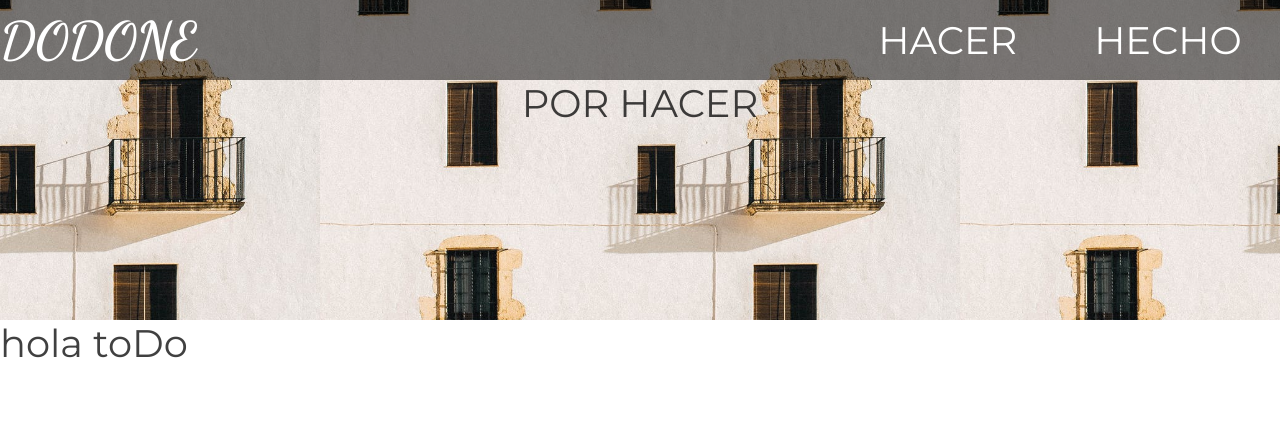
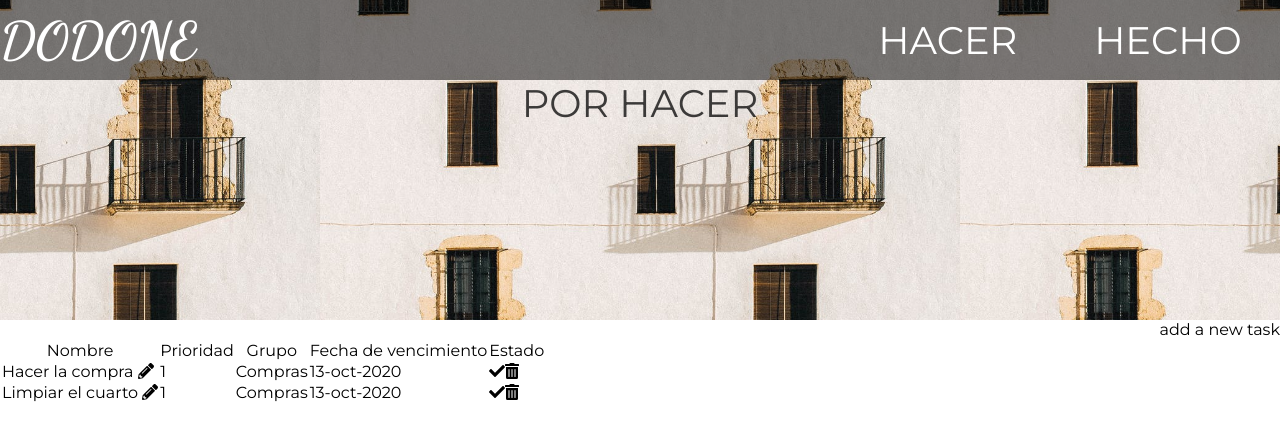
Before and after one commit to Anpemo/DODONE, a React (Create React App) app in the folder frontend/: page / in a window 1280 px wide. Shown: the top 440 px of the page. Built offline with nearby package versions, Linux system fonts and the light colour scheme.

Commit message:
Create todo table

```diff
--- a/frontend/package.json
+++ b/frontend/package.json
@@ -3,6 +3,10 @@
   "version": "0.1.0",
   "private": true,
   "dependencies": {
+    "@fortawesome/fontawesome-svg-core": "^1.2.35",
+    "@fortawesome/free-brands-svg-icons": "^5.15.3",
+    "@fortawesome/free-solid-svg-icons": "^5.15.3",
+    "@fortawesome/react-fontawesome": "^0.1.14",
     "@testing-library/jest-dom": "^5.11.4",
     "@testing-library/react": "^11.1.0",
     "@testing-library/user-event": "^12.1.10",
@@ -13,6 +17,7 @@
     "react-redux": "^7.2.4",
     "react-router-dom": "^5.2.0",
     "react-scripts": "4.0.3",
+    "react-table": "^7.7.0",
     "web-vitals": "^1.0.1"
   },
   "scripts": {
--- a/frontend/src/Screens/ToDo/index.jsx
+++ b/frontend/src/Screens/ToDo/index.jsx
@@ -1,11 +1,122 @@
+/* eslint-disable react/jsx-props-no-spreading */
+//  faTrashAlt, faCheck,
 import React from 'react';
+import './toDo.css';
+import { FontAwesomeIcon } from '@fortawesome/react-fontawesome';
+import { faTrashAlt, faCheck, faPencilAlt } from '@fortawesome/free-solid-svg-icons';
+import { useTable } from 'react-table';
 import Header from '../../Components/Header';
 
 export default function ToDo() {
+  const data = React.useMemo(() => [
+    {
+      name: 'Hacer la compra',
+      priority: 1,
+      class: 'Compras',
+      vencimiento: '13-oct-2020',
+      state: ''
+    },
+    {
+      name: 'Limpiar el cuarto',
+      priority: 1,
+      class: 'Compras',
+      vencimiento: '13-oct-2020',
+      state: ''
+    }
+  ],
+  []);
+
+  const columns = React.useMemo(
+    () => [
+      {
+        Header: 'Nombre',
+        accessor: 'name'
+      },
+      {
+        Header: 'Prioridad',
+        accessor: 'priority'
+      },
+      {
+        Header: 'Grupo',
+        accessor: 'class'
+      },
+      {
+        Header: 'Fecha de vencimiento',
+        accessor: 'vencimiento'
+      },
+      {
+        Header: 'Estado',
+        accessor: 'state'
+      }
+    ]
+  );
+
+  const {
+    getTableProps,
+    getTableBodyProps,
+    headerGroups,
+    rows,
+    prepareRow
+  } = useTable({ columns, data });
+
   return (
     <>
       <Header view="toDo" />
-      <h1>hola toDo</h1>
+      <section className="new-task">
+        <p>
+          add a new task
+        </p>
+      </section>
+      <table {...getTableProps()}>
+        <thead>
+          {headerGroups.map((headerGroup) => (
+            <tr {...headerGroup.getHeaderGroupProps()}>
+              {headerGroup.headers.map((column) => (
+                <th {...column.getHeaderProps()}>{column.render('Header')}</th>
+              ))}
+            </tr>
+          ))}
+        </thead>
+        <tbody {...getTableBodyProps()}>
+          {rows.map((row) => {
+            prepareRow(row);
+            return (
+              <tr {...row.getRowProps()}>
+                {row.cells.map((cell) => {
+                  if (cell.column.id === 'name') {
+                    return (
+                      <td {...cell.getCellProps()}>
+                        {' '}
+                        {cell.render('Cell')}
+                        {' '}
+                        <FontAwesomeIcon icon={faPencilAlt} onClick={() => console.log('edit')} />
+
+                      </td>
+                    );
+                  } if (cell.column.id === 'state') {
+                    return (
+                      <td {...cell.getCellProps()}>
+                        <FontAwesomeIcon icon={faCheck} />
+                        <FontAwesomeIcon icon={faTrashAlt} />
+                      </td>
+                    );
+                  }
+                  return (
+                    <td {...cell.getCellProps()}>
+                      {' '}
+                      {cell.render('Cell')}
+                      {' '}
+
+                    </td>
+                  );
+                })}
+
+              </tr>
+            );
+          })}
+        </tbody>
+      </table>
+
     </>
   );
 }
--- /dev/null
+++ b/frontend/src/Screens/ToDo/toDo.css
@@ -0,0 +1,54 @@
+*{
+    padding: 0;
+    margin: 0;
+    box-sizing: border-box;
+    font-family: 'Montserrat', sans-serif;
+    font-weight: 400;
+}
+.new-task{
+    display: flex;
+    justify-content: flex-end;
+    width: 100vw
+}
+
+.toDo{
+    display: flex;
+    flex-direction: column;
+}
+
+.toDo__filters{
+    display: flex;
+    flex-direction: row;
+    justify-content:space-around;
+    border: solid 2px rgba(0,0,0, 0.5);
+    padding: 1vw;
+    background-color: rgba(230, 189, 24, 0.57);
+}
+
+.filters__button{
+    all: unset;
+    cursor: pointer;
+    color: rgba(0,0,0, 1);
+}
+
+.toDo__list{
+    display: flex;
+    flex-direction: column;
+}
+
+.list__item{
+    display: flex;
+    flex-direction: row;
+    justify-content:space-around;
+    background-color: rgba(230, 189, 24, 0.57);
+    border-bottom: solid 1px rgba(0,0,0, 0.5);
+    padding: 1vw;
+}
+
+.item__data{
+    width: 100%;
+    padding: 0 1vw;
+    border-left: solid 1px rgba(0,0,0, 0.5);
+    border-right: solid 1px rgba(0,0,0, 0.5);
+
+}
```
Also changed, not shown: 2 other files (tests, documents, lock files or other folders).
